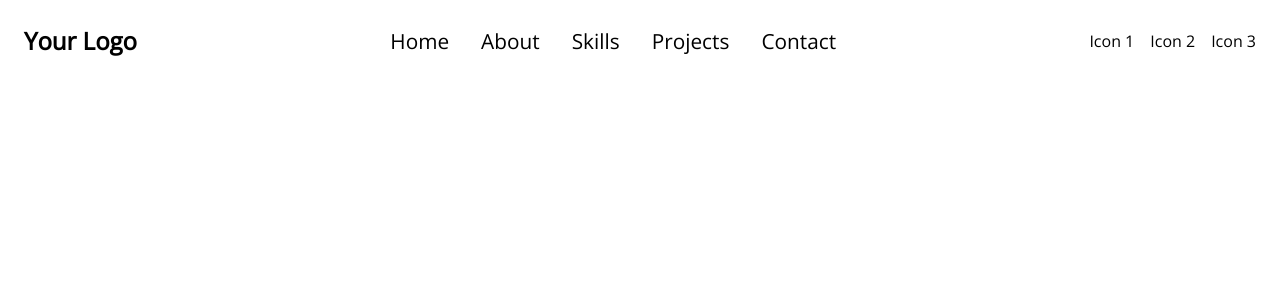
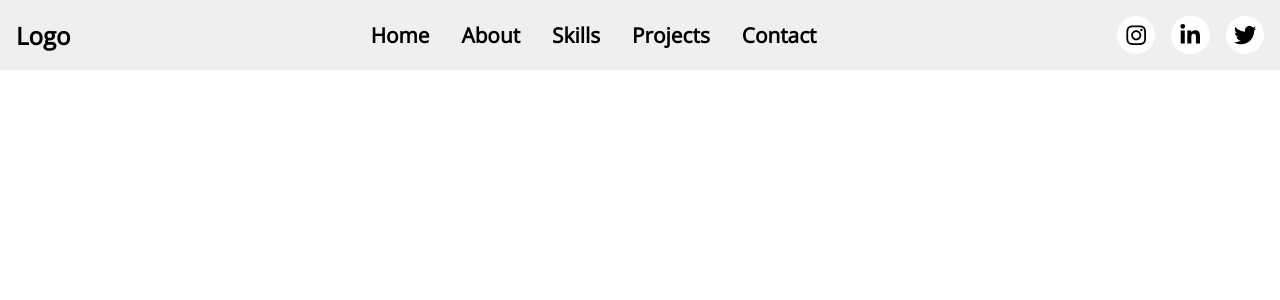
Before and after one commit to seifeddinesaad01/My-Personal-Portfolio, a React (Create React App) app: page /home in a window 1280 px wide. Shown: the top 300 px of the page. Built offline with nearby package versions, Linux system fonts and the light colour scheme.

Commit message:
adding social media icons

```diff
--- a/package.json
+++ b/package.json
@@ -12,6 +12,7 @@
     "@types/react-dom": "^18.2.15",
     "react": "^18.2.0",
     "react-dom": "^18.2.0",
+    "react-icons": "^4.12.0",
     "react-router-dom": "^6.18.0",
     "react-scripts": "5.0.1",
     "typescript": "^4.9.5",
--- a/src/App.css
+++ b/src/App.css
@@ -1,5 +1,6 @@
 @import url('https://fonts.googleapis.com/css2?family=Open+Sans&display=swap');
 *{
   font-family: 'Open Sans', sans-serif;
-
+  padding: 0;
+  margin: 0;
 }
--- a/src/components/Header/Header.css
+++ b/src/components/Header/Header.css
@@ -5,6 +5,7 @@
   align-items: center;
   padding: 1rem;
   flex-wrap: nowrap;
+  background-color: #efefef;
 }
 
 .logo {
@@ -26,6 +27,7 @@
   display: flex;
   gap: 2rem;
   font-size: 1.3rem;
+  font-weight: 600;
 }
 
 .nav-links a {
@@ -40,6 +42,8 @@
 
 .icons-wrapper {
   display: flex;
+  justify-content: center;
+  align-items: center;
   gap: 1rem;
 }
 
@@ -48,3 +52,18 @@
     margin-top: 1rem;
   }
 }
+
+.header_icons{
+  padding:  0.5rem ;
+  background-color: #ffff;
+  border-radius: 50%;
+  cursor: pointer;
+  font-size: 1.4rem;
+  display: flex;
+  justify-content: center;
+  align-items: center;
+}
+
+.header_icons:hover{
+color:#f98484;
+}
--- a/src/components/Header/Header.tsx
+++ b/src/components/Header/Header.tsx
@@ -3,34 +3,15 @@ import React from 'react';
 import './Header.css'; // Import the CSS file
 import useWindow from '../../utils/useWindow';
 import { NavLink } from 'react-router-dom';
+import { links } from '../../data/constants';
+import { FaInstagram, FaLinkedinIn,FaTwitter} from "react-icons/fa";
 
 const Header: React.FC = () => {
   const { width } = useWindow();
-  const links = [
-    {
-      name:"Home",
-       tag:"home"
-    },
-    {
-      name:"About",
-       tag:"about"
- },
-    {
-      name:"Skills",
-       tag:"skills"
-    },
-    {
-      name:"Projects",
-       tag:"projects"
-    },
-    {
-      name:"Contact",
-       tag:"contact"
-    },
-  ]
+
   return (
     <header className="header">
-      <div className="logo">Your Logo</div>
+      <div className="logo">Logo</div>
 
       {/* Menu icon for medium and small devices */}
 
@@ -43,9 +24,9 @@ const Header: React.FC = () => {
           </nav>
           <div className="icons-wrapper">
             {/* You can replace these icons with your preferred icon components or images */}
-            <span>Icon 1</span>
-            <span>Icon 2</span>
-            <span>Icon 3</span>
+            <span className='header_icons'><FaInstagram /></span>
+            <span className='header_icons'><FaLinkedinIn /></span>
+            <span className='header_icons'><FaTwitter /></span>
           </div>
         </>
         :
--- /dev/null
+++ b/src/data/constants.ts
@@ -0,0 +1,22 @@
+export const links = [
+    {
+      name:"Home",
+       tag:"home"
+    },
+    {
+      name:"About",
+       tag:"about"
+    },
+    {
+      name:"Skills",
+       tag:"skills"
+    },
+    {
+      name:"Projects",
+       tag:"projects"
+    },
+    {
+      name:"Contact",
+       tag:"contact"
+    },
+  ]
```
Also changed, not shown: 1 other file (tests, documents, lock files or other folders).
